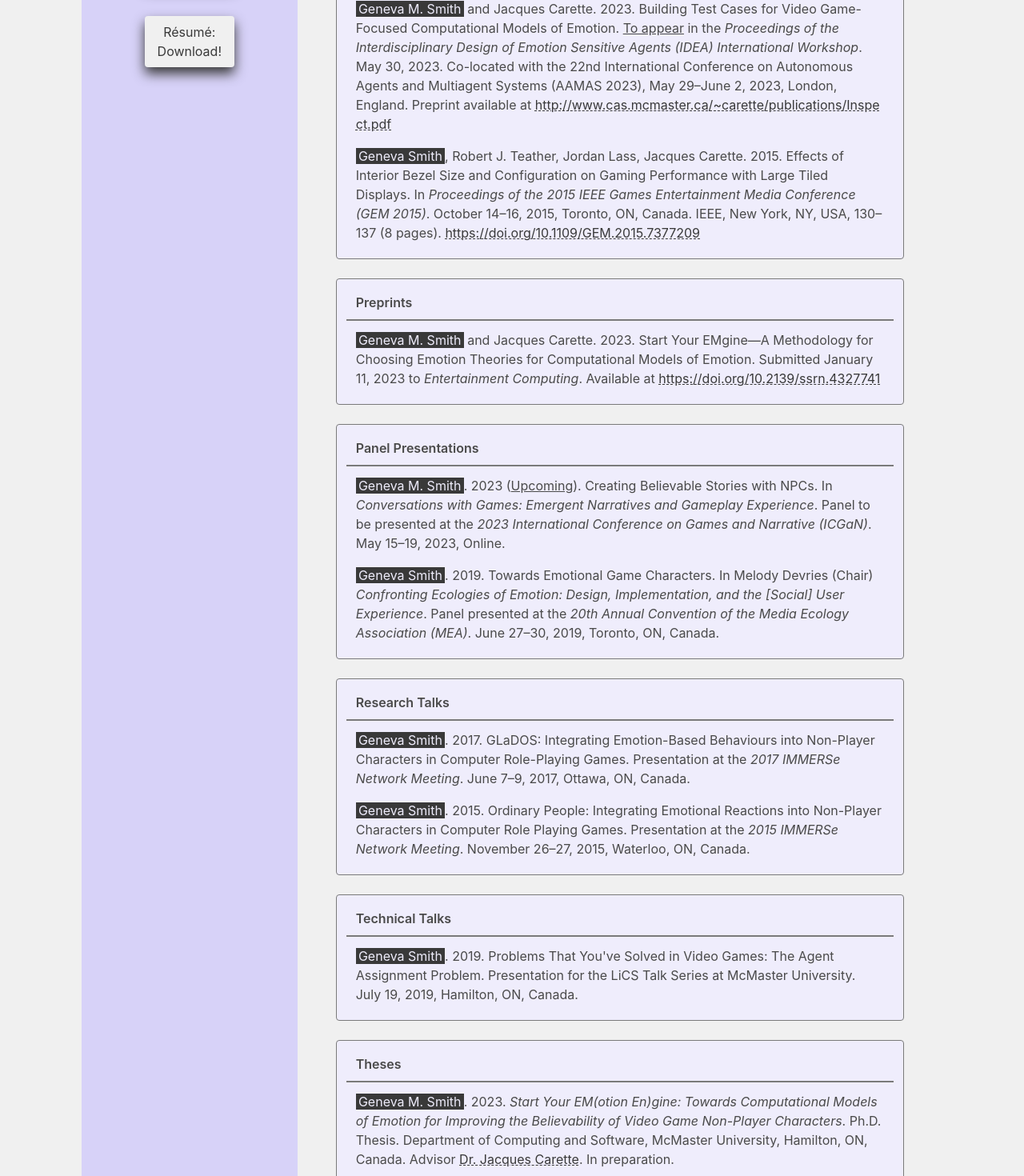
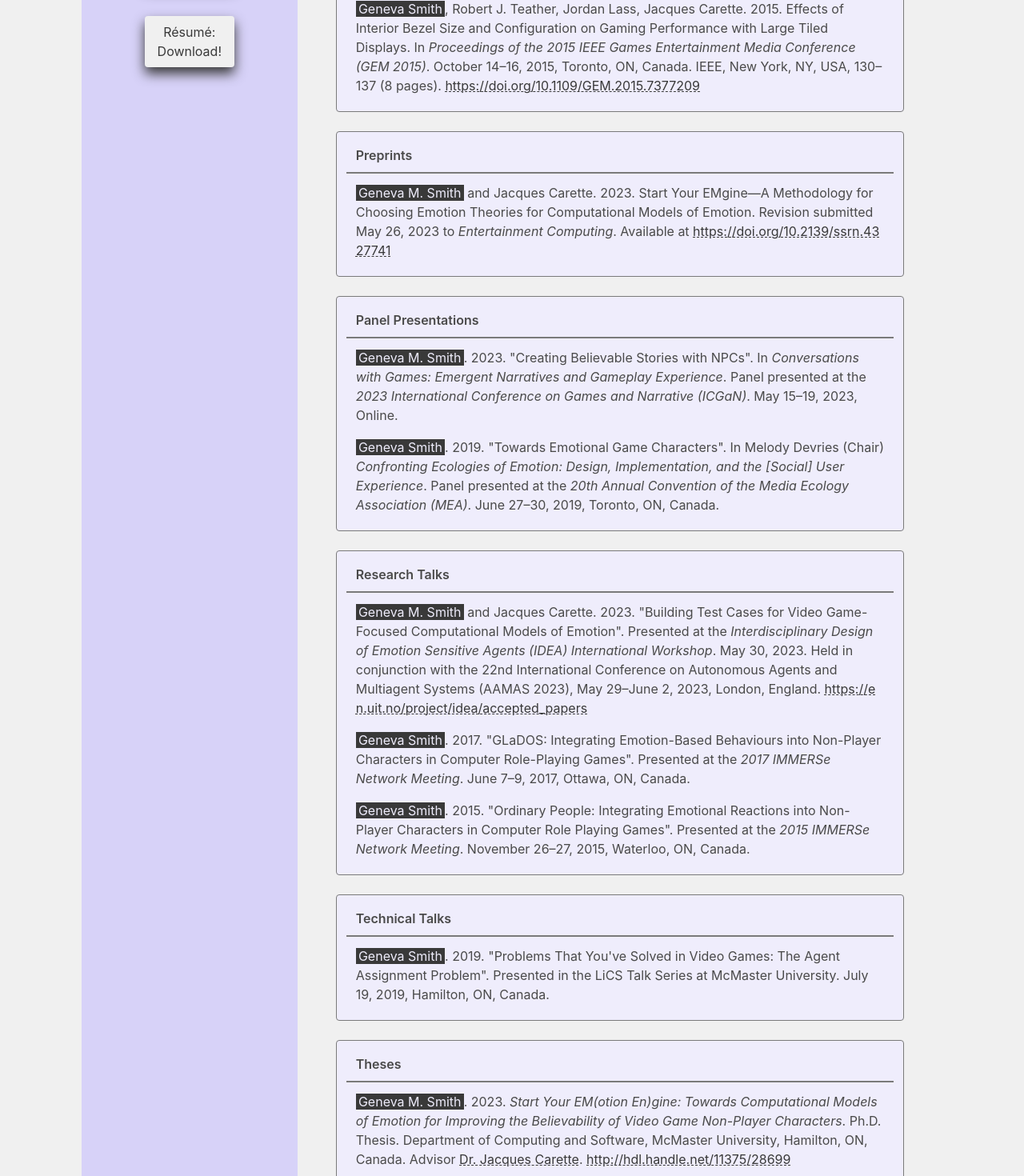
Before and after one commit to GenevaS/website, a Next.js app: page /publications in a window 1280 px wide. Shown: the part 480-1950 px from the top of the page at 80% size. Built offline with nearby package versions, Linux system fonts and the light colour scheme.

Commit message:
New content updates

```diff
--- a/components/footer.js
+++ b/components/footer.js
@@ -42,7 +42,7 @@ function Footer() {
       </div>
 
       <div className='pt-6 has-text-grey-lighter'>
-        <span className='is-size-7 has-text-weight-medium'>Last Updated April 2023</span>
+        <span className='is-size-7 has-text-weight-medium'>Last Updated July 2023</span>
       </div>
     </footer>
 	)
--- a/components/infotile.js
+++ b/components/infotile.js
@@ -58,7 +58,7 @@ export default function InfoTile( {pictureOnLeft, pictureSrc, pictureAlt, tileTi
     }
     else
     {
-        if (pictureOnLeft) {
+        if (pictureOnLeft && lighter) {
             return (
 
                 /*
@@ -78,7 +78,78 @@ export default function InfoTile( {pictureOnLeft, pictureSrc, pictureAlt, tileTi
                 <div className='columns is-flex-direction-column'>
                     <div className='column'>
                         <div className='tile is-child notification
-                                        is-primary has-dark-grey-border
+                                        has-background-primary-light has-dark-grey-border is-primary
+                                        px-3'>
+                            <div className='is-flex is-align-items-center'>
+                                <h2 className="title is-flex-grow-1 is-6 mb-0 px-3">{tileTitle}</h2>
+                                <span className='pr-3'>{tileLink}</span>
+                            </div>
+                            <hr className='has-background-grey my-3'/>
+                            <article className="is-flex is-flex-direction-row is-align-items-center">
+                                <div className='is-flex is-hidden-mobile'>
+                                    <div className="is-flex is-align-items-center">
+                                        <Image
+                                            priority
+                                            loader={imgLoader}
+                                            src={pictureSrc}
+                                            height={250}
+                                            width={250}
+                                            alt={pictureAlt}/>
+                                    </div>
+
+                                    <div className='is-flex is-flex-grow-1 is-flex-direction-column
+                                                    is-justify-content-center
+                                                    is-width-70-percent px-3'>
+                                        {children}
+                                    </div>
+                                </div>
+
+                                <div className='is-flex is-flex-direction-column
+                                                is-align-content-center
+                                                is-hidden-tablet'>
+                                    <div className="is-flex is-justify-content-center mb-3">
+                                        <Image
+                                            priority
+                                            loader={imgLoader}
+                                            src={pictureSrc}
+                                            height={250}
+                                            width={250}
+                                            alt={pictureAlt}/>
+                                    </div>
+
+                                    <div className='is-flex is-flex-grow-1 is-flex-direction-column
+                                                    px-3'>
+                                        {children}
+                                    </div>
+                                </div>
+
+                            </article>
+                        </div>
+                    </div>
+                </div>
+            )
+        }
+        else if (pictureOnLeft) {
+            return (
+
+                /*
+                 * ---------------------------------------------------------------
+                 * Tile Layout
+                 * --------------------------------------
+                 * | Title                         Link |
+                 * |------------------------------------|
+                 * |          |                         |
+                 * |   Img    |   Content               |
+                 * |          |                         |
+                 * |          |                         |
+                 * --------------------------------------
+                 * ---------------------------------------------------------------
+                 */
+
+                <div className='columns is-flex-direction-column'>
+                    <div className='column'>
+                        <div className='tile is-child notification
+                                        has-dark-grey-border is-primary
                                         px-3'>
                             <div className='is-flex is-align-items-center'>
                                 <h2 className="title is-flex-grow-1 is-6 mb-0 px-3">{tileTitle}</h2>
--- a/pages/publications.js
+++ b/pages/publications.js
@@ -103,18 +103,6 @@ export default function Publications( ) {
                               lighter>
                         <div className='content'>
 
-                        <p>
-                            <span className='is-highlighted'>Geneva M. Smith</span> and Jacques Carette. 2023.
-                            Building Test Cases for Video Game-Focused Computational Models of Emotion. <u>To
-                            appear</u> in the <i>Proceedings of the Interdisciplinary Design of Emotion Sensitive
-                            Agents (IDEA) International Workshop</i>. May 30, 2023. Co-located with the 22nd
-                            International Conference on Autonomous Agents and Multiagent Systems (AAMAS 2023),
-                            May 29–June 2, 2023, London, England. Preprint available at <a className='is-link'
-                                  href="http://www.cas.mcmaster.ca/~carette/publications/Inspect.pdf"
-                                  target="_blank" rel="noopener noreferrer"
-                                  style={{wordBreak: "break-all"}} aria-label="Go to preprint for Building Test Cases">http://www.cas.mcmaster.ca/~carette/publications/Inspect.pdf</a>
-                          </p>
-
                           <p>
                             <span className='is-highlighted'>Geneva Smith</span>, Robert J. Teather, Jordan Lass, Jacques Carette. 2015.
                             Effects of Interior Bezel Size and Configuration on Gaming Performance with Large Tiled Displays. In
@@ -136,7 +124,7 @@ export default function Publications( ) {
                           <p>
                             <span className='is-highlighted'>Geneva M. Smith</span> and Jacques Carette. 2023.
                             Start Your EMgine—A Methodology for Choosing Emotion Theories for Computational Models
-                            of Emotion. Submitted January 11, 2023 to <i>Entertainment Computing</i>. Available
+                            of Emotion. Revision submitted May 26, 2023 to <i>Entertainment Computing</i>. Available
                             at <a className='is-link'
                                   href="https://doi.org/10.2139/ssrn.4327741"
                                   target="_blank" rel="noopener noreferrer"
@@ -152,15 +140,15 @@ export default function Publications( ) {
                         <div className='content'>
 
                           <p>
-                            <span className='is-highlighted'>Geneva M. Smith</span>. 2023 (<u>Upcoming</u>). Creating
-                            Believable Stories with NPCs. In <i>Conversations with Games:  Emergent Narratives
-                            and Gameplay Experience</i>. Panel to be presented at the <i>2023 International
+                            <span className='is-highlighted'>Geneva M. Smith</span>. 2023. "Creating
+                            Believable Stories with NPCs". In <i>Conversations with Games:  Emergent Narratives
+                            and Gameplay Experience</i>. Panel presented at the <i>2023 International
                             Conference on Games and Narrative (ICGaN)</i>. May 15–19, 2023, Online.
                           </p>
 
                           <p>
-                            <span className='is-highlighted'>Geneva Smith</span>. 2019. Towards Emotional
-                            Game Characters. In Melody Devries (Chair) <i>Confronting Ecologies of Emotion:
+                            <span className='is-highlighted'>Geneva Smith</span>. 2019. "Towards Emotional
+                            Game Characters". In Melody Devries (Chair) <i>Confronting Ecologies of Emotion:
                             Design, Implementation, and the [Social] User Experience</i>. Panel presented at
                             the <i>20th Annual Convention of the Media Ecology Association (MEA)</i>. June
                             27–30, 2019, Toronto, ON, Canada.
@@ -174,17 +162,30 @@ export default function Publications( ) {
                               lighter>
                         <div className='content'>
 
+                        <p>
+                            <span className='is-highlighted'>Geneva M. Smith</span> and Jacques Carette. 2023.
+                            "Building Test Cases for Video Game-Focused Computational Models of Emotion". Presented
+                            at the <i>Interdisciplinary Design of Emotion Sensitive Agents (IDEA) International
+                              Workshop</i>. May 30, 2023. Held in conjunction with the 22nd International Conference
+                              on Autonomous Agents and Multiagent Systems (AAMAS 2023), May 29–June 2, 2023, London,
+                              England. <a className='is-link'
+                                  href="https://en.uit.no/project/idea/accepted_papers"
+                                  target="_blank" rel="noopener noreferrer"
+                                  style={{wordBreak: "break-all"}}
+                                  aria-label="Go to IDEA Workshop Page for Accepted Papers">https://en.uit.no/project/idea/accepted_papers</a>
+                          </p>
+
                           <p>
-                            <span className='is-highlighted'>Geneva Smith</span>. 2017. GLaDOS:
+                            <span className='is-highlighted'>Geneva Smith</span>. 2017. "GLaDOS:
                             Integrating Emotion-Based Behaviours into Non-Player Characters in
-                            Computer Role-Playing Games. Presentation at the <i>2017 IMMERSe
+                            Computer Role-Playing Games". Presented at the <i>2017 IMMERSe
                             Network Meeting</i>. June 7–9, 2017, Ottawa, ON, Canada.
                           </p>
 
                           <p>
-                            <span className='is-highlighted'>Geneva Smith</span>. 2015. Ordinary
+                            <span className='is-highlighted'>Geneva Smith</span>. 2015. "Ordinary
                             People: Integrating Emotional Reactions into Non-Player Characters in
-                            Computer Role Playing Games. Presentation at the <i>2015 IMMERSe
+                            Computer Role Playing Games". Presented at the <i>2015 IMMERSe
                             Network Meeting</i>. November 26–27, 2015, Waterloo, ON, Canada.
                           </p>
                         </div>
@@ -196,10 +197,10 @@ export default function Publications( ) {
                         <div className='content'>
 
                           <p>
-                            <span className='is-highlighted'>Geneva Smith</span>. 2019. Problems That
-                            You&#39;ve Solved in Video Games: The Agent Assignment Problem. Presentation
-                            for the LiCS Talk Series at McMaster University. July 19, 2019, Hamilton,
-                            ON, Canada.
+                            <span className='is-highlighted'>Geneva Smith</span>. 2019. "Problems That
+                            You've Solved in Video Games: The Agent Assignment Problem". Presented in
+                            the LiCS Talk Series at McMaster University. July 19, 2019, Hamilton, ON,
+                            Canada.
                           </p>
                         </div>
                       </InfoTile>
@@ -217,7 +218,10 @@ export default function Publications( ) {
                                                                                   href="https://www.eng.mcmaster.ca/faculty/jacques-carette/"
                                                                                   target="_blank" rel="noopener noreferrer"
                                                                                   aria-label="Go to Dr. Jacque Carette's profile on McMaster University's website">Dr. Jacques Carette</a>
-                            . In preparation.
+                            . <a className='is-link'
+                                 href='http://hdl.handle.net/11375/28699'
+                                 target="_blank" rel="noopener noreferrer"
+                                 style={{wordBreak: "break-all"}} aria-label="Go to official page for Start Your EM(otion En)gine">http://hdl.handle.net/11375/28699</a>
                           </p>
 
                           <p>
```
Also changed, not shown: pages/community.js (+38 -2 lines), pages/industry.js (+5 -2 lines), public/images/XP.png (added), public/images/ibm.png (added).
